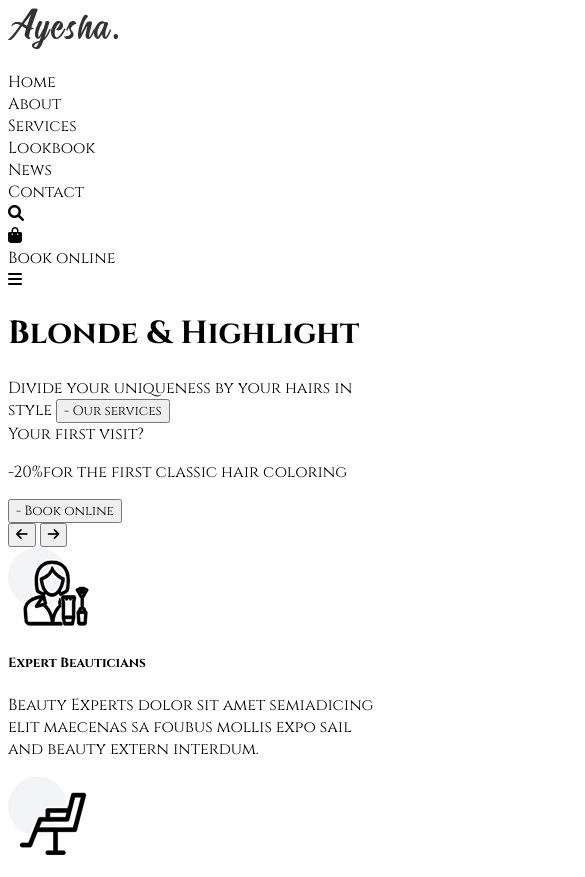
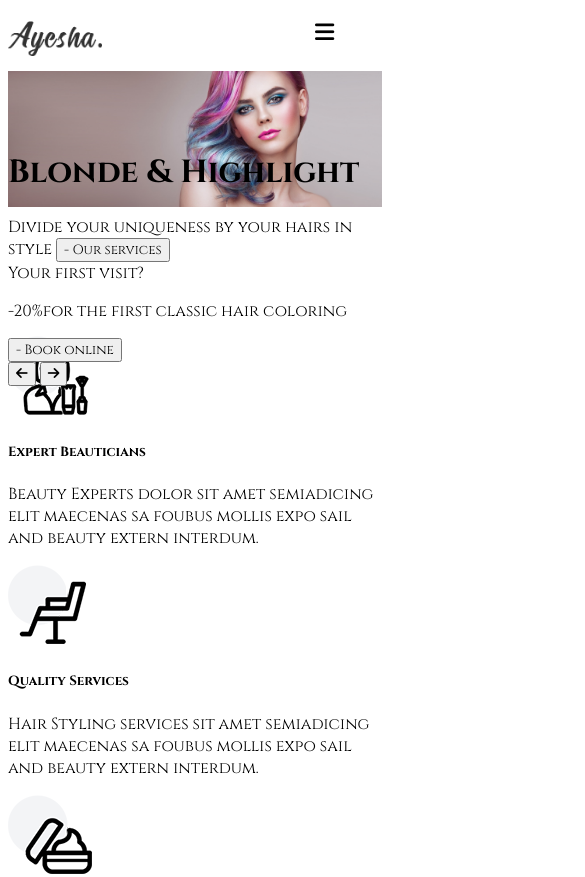
Before and after one commit to Lxnneke/HairSalon, a plain HTML site: page index.html in a window 390 px wide. Shown: the top 877 px of the page, 585 px wide, since content can reach past the window. Drawn offline with Linux system fonts and the light colour scheme.

Commit message:
Set up the nav in phone version

```diff
--- a/css/styles.css
+++ b/css/styles.css
@@ -33,12 +33,30 @@ ul {
 /******************************************
 /* MEDIA QUERY
 /*******************************************/
+.fa-bars {
+  visibility:hidden;
+}
+img {
+  max-width: 90%;
+}
 
-
-
+.allItems {
+  max-width: 100%;
+}
 /******************************************
 /* NAV BAR
 /*******************************************/
+header {
+  float: left;
+  width: 100%;
+  height: 60px;
+}
+
+header nav ul li {
+  width: 10%;
+  float: left;
+}
+
 
 
 
@@ -75,3 +93,39 @@ ul {
 /******************************************
 /* LOOKBOOK SECTION
 /*******************************************/
+
+
+/******************************************
+/* MEDIA QUERY
+/*******************************************/
+@media only screen and (max-width: 480px) {
+  header {
+    height: 80px;
+  }
+  .navItems {
+    visibility: hidden;
+  }
+
+  .fa-bars {
+    visibility: visible;
+    width: 5%;
+    font-size: 22px;
+    position: relative;
+    left: 120px;
+  }
+
+  .logo {
+    position: relative;
+    width: 50%;
+    float: left;
+  }
+
+  main {
+    background-image: url("../images/Mainimage.jpg");
+    width: 100%;
+    background-repeat: no-repeat;
+    background-size:contain;
+    position: relative;
+    top: 50px;
+  }
+}
--- a/index.html
+++ b/index.html
@@ -13,27 +13,27 @@
     <link href="https://fonts.googleapis.com/css2?family=Cinzel:wght@400..900&display=swap" rel="stylesheet">
 </head>
 <body>
+    <div class="allItems">
         <header>
             <nav>
-            <img src="./images/LogoAyesha.png">
+                <li class="logo"><img src="./images/LogoAyesha.png" class="logo"></li>
+
+                <a href="#"><i class="fa-solid fa-bars"></i></a>
                 <ul>
-                <li><a href="#">Home</a></li>
-                <li><a href="#">About</a></li>
-                <li><a href="#">Services</a></li>
-                <li><a href="#">Lookbook</a></li>
-                <li><a href="#">News</a></li>
-                <li><a href="#">Contact</a></li>
-                <li><a href="#"><i class="fa-solid fa-magnifying-glass"></i></a></li>
-                <li><a href="#"><i class="fa-solid fa-bag-shopping"></i></a></li>
-                <li><a href="#">Book online</a></li>
-
-
-                <li><a href="#"><i class="fa-solid fa-bars"></i></a></li>
+                    <li class="navItems"><a href="#" class="navItems">Home</a></li>
+                    <li><a href="#" class="navItems">About</a></li>
+                    <li><a href="#" class="navItems">Services</a></li>
+                    <li><a href="#" class="navItems">Lookbook</a></li>
+                    <li><a href="#" class="navItems">News</a></li>
+                    <li><a href="#" class="navItems">Contact</a></li>
+                    <li><a href="#" class="navItems"><i class="fa-solid fa-magnifying-glass"></i></a></li>
+                    <li><a href="#" class="navItems"><i class="fa-solid fa-bag-shopping"></i></a></li>
+                    <li><a href="#" class="navItems">Book online</a></li>
                 </ul>
             </nav>
         </header>
 
-    <body>
+        <main>
             <h1>Blonde & Highlight</h1>
             <span>Divide your uniqueness by your hairs in style</span>
             <button>- Our services</button>
@@ -47,7 +47,7 @@
 
             <button><i class="fa-solid fa-arrow-left"></i></button>
             <button><i class="fa-solid fa-arrow-right"></i></button>
-    </body>
+        </main>
 
         <section>
             <section>
@@ -117,5 +117,6 @@
             <img src="./images/galleryImage_BrownHairRedLips.jpg" alt="woman with brown hair">
             <img src="./images/galleryImage_BlueNailsRedLips.jpg" alt="woman with red lipstick and blue nails.">
         </section>
+    </div>
 </body>
 </html>
```
Also changed, not shown: 1 other file. Lines whose indentation alone changed are shown as unchanged.
